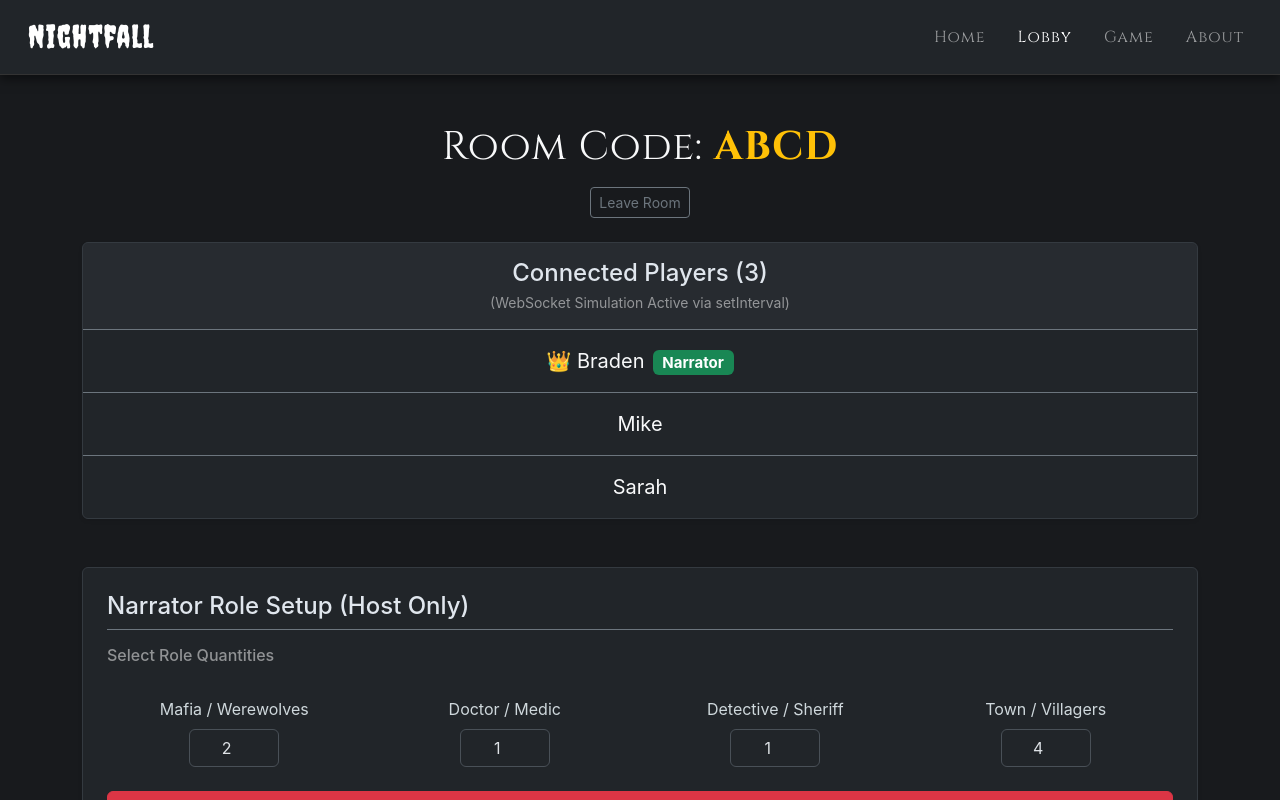
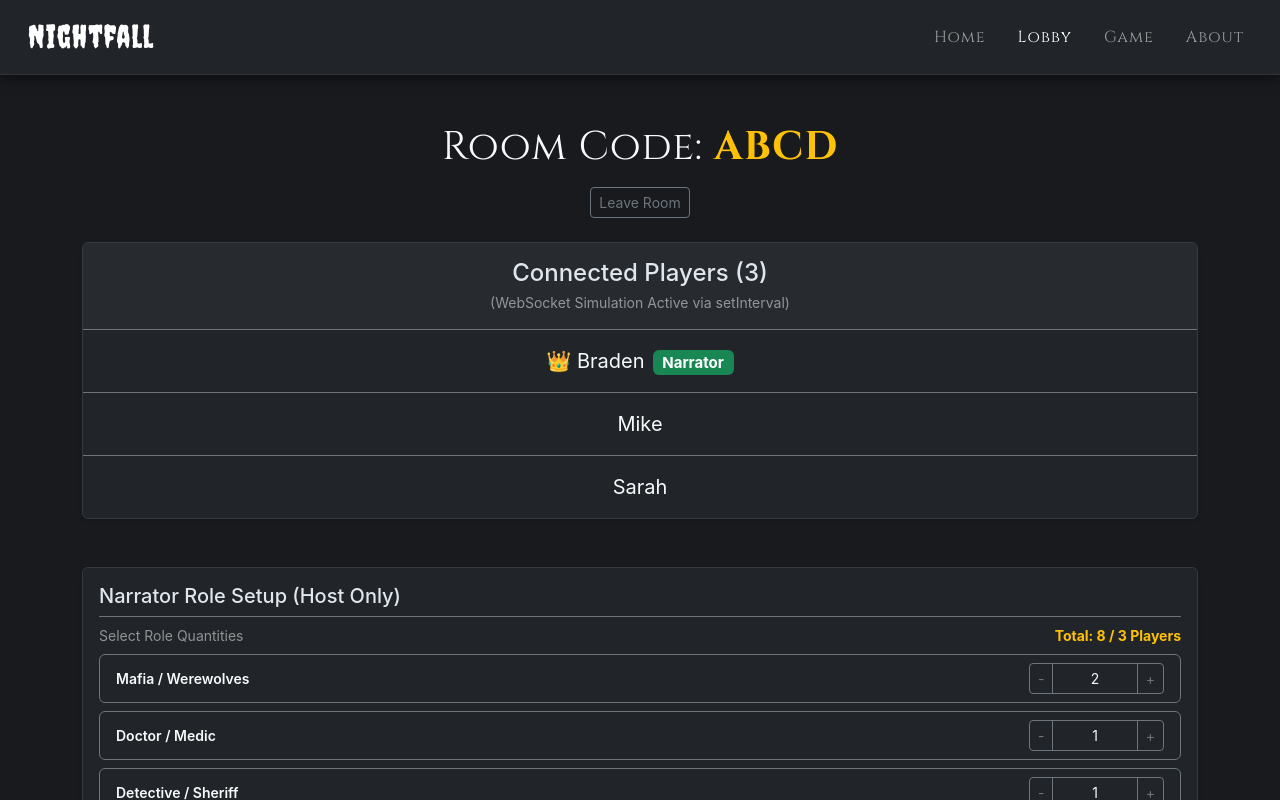
Before and after one commit to BCovi/startup, a React (Vite) app: page /lobby in a window 1280 px wide. Both pictures are taken after a click on the button "Create New Room (Become Narrator)". Shown: the top 800 px of the page. Built offline with nearby package versions, Linux system fonts and the light colour scheme.

Commit message:
Narrator updates with count dynamics

```diff
--- a/src/lobby/lobby.jsx
+++ b/src/lobby/lobby.jsx
@@ -17,6 +17,17 @@ export function Lobby() {
     { id: 2, name: 'Mike' },
     { id: 3, name: 'Sarah' },
   ]);
+
+  // Role configuration state (controlled inputs)
+  const [mafiaCount, setMafiaCount] = useState(2);
+  const [doctorCount, setDoctorCount] = useState(1);
+  const [detectiveCount, setDetectiveCount] = useState(1);
+  const [villagerCount, setVillagerCount] = useState(4);
+
+  // Calculate total roles selected
+  const totalRoles = Number(mafiaCount) + Number(doctorCount) + Number(detectiveCount) + Number(villagerCount);
+  const hasRoleMismatch = totalRoles !== players.length;
+
 
   // WebSocket Simulation via setInterval (fully satisfies course requirements)
   useEffect(() => {
@@ -143,34 +154,154 @@ export function Lobby() {
 
           {/* Narrator Role Setup - ONLY rendered if host */}
           {isNarrator && (
-            <div id="host-controls" className="card shadow-sm border-secondary p-4">
-              <h3 className="h4 card-title border-bottom border-secondary pb-2 mb-3">Narrator Role Setup (Host Only)</h3>
+            <div id="host-controls" className="card shadow-sm border-secondary p-3">
+              <h3 className="h5 card-title border-bottom border-secondary pb-2 mb-2">Narrator Role Setup (Host Only)</h3>
 
               <form onSubmit={(e) => { e.preventDefault(); navigate('/game'); }}>
-                <fieldset className="row g-3 text-center mb-4">
-                  <legend className="h6 text-white-50 mb-3 text-start">Select Role Quantities</legend>
-
-                  <div className="col-6 col-md-3">
-                    <label htmlFor="mafia-count" className="form-label">Mafia / Werewolves</label>
-                    <input type="number" id="mafia-count" min="1" max="10" defaultValue="2" className="form-control text-center mx-auto" style={{ maxWidth: '90px' }} />
+                <div className="mb-3">
+                  <div className="d-flex justify-content-between align-items-center mb-2">
+                    <span className="small text-white-50 mb-0">Select Role Quantities</span>
+                    <span className={`small fw-bold ${hasRoleMismatch ? 'text-warning' : 'text-success'}`}>
+                      Total: {totalRoles} / {players.length} Players
+                    </span>
                   </div>
 
-                  <div className="col-6 col-md-3">
-                    <label htmlFor="doctor-count" className="form-label">Doctor / Medic</label>
-                    <input type="number" id="doctor-count" min="0" max="5" defaultValue="1" className="form-control text-center mx-auto" style={{ maxWidth: '90px' }} />
+                  {/* Compact Vertical Stack of Role Steppers */}
+                  <div className="row g-2">
+
+                    {/* Mafia Stepper */}
+                    <div className="col-12">
+                      <div className="bg-dark px-3 py-2 rounded border border-secondary d-flex justify-content-between align-items-center">
+                        <span className="text-light small fw-semibold">Mafia / Werewolves</span>
+                        <div className="input-group input-group-sm" style={{ maxWidth: '135px' }}>
+                          <button
+                            type="button"
+                            className="btn btn-outline-secondary px-2 py-1"
+                            onClick={() => setMafiaCount(Math.max(1, Number(mafiaCount) - 1))}
+                          >
+                            -
+                          </button>
+                          <input
+                            type="text"
+                            value={mafiaCount}
+                            readOnly
+                            className="form-control text-center bg-dark text-light border-secondary py-1 px-0"
+                          />
+                          <button
+                            type="button"
+                            className="btn btn-outline-secondary px-2 py-1"
+                            onClick={() => setMafiaCount(Math.min(10, Number(mafiaCount) + 1))}
+                          >
+                            +
+                          </button>
+                        </div>
+                      </div>
+                    </div>
+
+                    {/* Doctor Stepper */}
+                    <div className="col-12">
+                      <div className="bg-dark px-3 py-2 rounded border border-secondary d-flex justify-content-between align-items-center">
+                        <span className="text-light small fw-semibold">Doctor / Medic</span>
+                        <div className="input-group input-group-sm" style={{ maxWidth: '135px' }}>
+                          <button
+                            type="button"
+                            className="btn btn-outline-secondary px-2 py-1"
+                            onClick={() => setDoctorCount(Math.max(0, Number(doctorCount) - 1))}
+                          >
+                            -
+                          </button>
+                          <input
+                            type="text"
+                            value={doctorCount}
+                            readOnly
+                            className="form-control text-center bg-dark text-light border-secondary py-1 px-0"
+                          />
+                          <button
+                            type="button"
+                            className="btn btn-outline-secondary px-2 py-1"
+                            onClick={() => setDoctorCount(Math.min(5, Number(doctorCount) + 1))}
+                          >
+                            +
+                          </button>
+                        </div>
+                      </div>
+                    </div>
+
+                    {/* Detective Stepper */}
+                    <div className="col-12">
+                      <div className="bg-dark px-3 py-2 rounded border border-secondary d-flex justify-content-between align-items-center">
+                        <span className="text-light small fw-semibold">Detective / Sheriff</span>
+                        <div className="input-group input-group-sm" style={{ maxWidth: '135px' }}>
+                          <button
+                            type="button"
+                            className="btn btn-outline-secondary px-2 py-1"
+                            onClick={() => setDetectiveCount(Math.max(0, Number(detectiveCount) - 1))}
+                          >
+                            -
+                          </button>
+                          <input
+                            type="text"
+                            value={detectiveCount}
+                            readOnly
+                            className="form-control text-center bg-dark text-light border-secondary py-1 px-0"
+                          />
+                          <button
+                            type="button"
+                            className="btn btn-outline-secondary px-2 py-1"
+                            onClick={() => setDetectiveCount(Math.min(5, Number(detectiveCount) + 1))}
+                          >
+                            +
+                          </button>
+                        </div>
+                      </div>
+                    </div>
+
+                    {/* Villager Stepper */}
+                    <div className="col-12">
+                      <div className="bg-dark px-3 py-2 rounded border border-secondary d-flex justify-content-between align-items-center">
+                        <span className="text-light small fw-semibold">Town / Villagers</span>
+                        <div className="input-group input-group-sm" style={{ maxWidth: '135px' }}>
+                          <button
+                            type="button"
+                            className="btn btn-outline-secondary px-2 py-1"
+                            onClick={() => setVillagerCount(Math.max(1, Number(villagerCount) - 1))}
+                          >
+                            -
+                          </button>
+                          <input
+                            type="text"
+                            value={villagerCount}
+                            readOnly
+                            className="form-control text-center bg-dark text-light border-secondary py-1 px-0"
+                          />
+                          <button
+                            type="button"
+                            className="btn btn-outline-secondary px-2 py-1"
+                            onClick={() => setVillagerCount(Math.min(20, Number(villagerCount) + 1))}
+                          >
+                            +
+                          </button>
+                        </div>
+                      </div>
+                    </div>
+
                   </div>
+                </div>
 
-                  <div className="col-6 col-md-3">
-                    <label htmlFor="detective-count" className="form-label">Detective / Sheriff</label>
-                    <input type="number" id="detective-count" min="0" max="5" defaultValue="1" className="form-control text-center mx-auto" style={{ maxWidth: '90px' }} />
+                {/* Validation Warning / Info Message */}
+                {hasRoleMismatch && (
+                  <div className="alert alert-warning py-1 px-2 small text-center mb-2" role="alert">
+                    ⚠️ Total roles ({totalRoles}) must match players ({players.length})!
                   </div>
+                )}
 
-                  <div className="col-6 col-md-3">
-                    <label htmlFor="villager-count" className="form-label">Town / Villagers</label>
-                    <input type="number" id="villager-count" min="1" max="20" defaultValue="4" className="form-control text-center mx-auto" style={{ maxWidth: '90px' }} />
-                  </div>
-                </fieldset>
-                <button type="submit" className="btn btn-danger w-100 fw-semibold py-2 fs-5">Start Game</button>
+                <button
+                  type="submit"
+                  disabled={hasRoleMismatch}
+                  className={`btn w-100 fw-semibold py-2 ${hasRoleMismatch ? 'btn-secondary' : 'btn-danger'}`}
+                >
+                  {hasRoleMismatch ? 'Match Counts To Start' : 'Start Game'}
+                </button>
               </form>
             </div>
           )}
```
